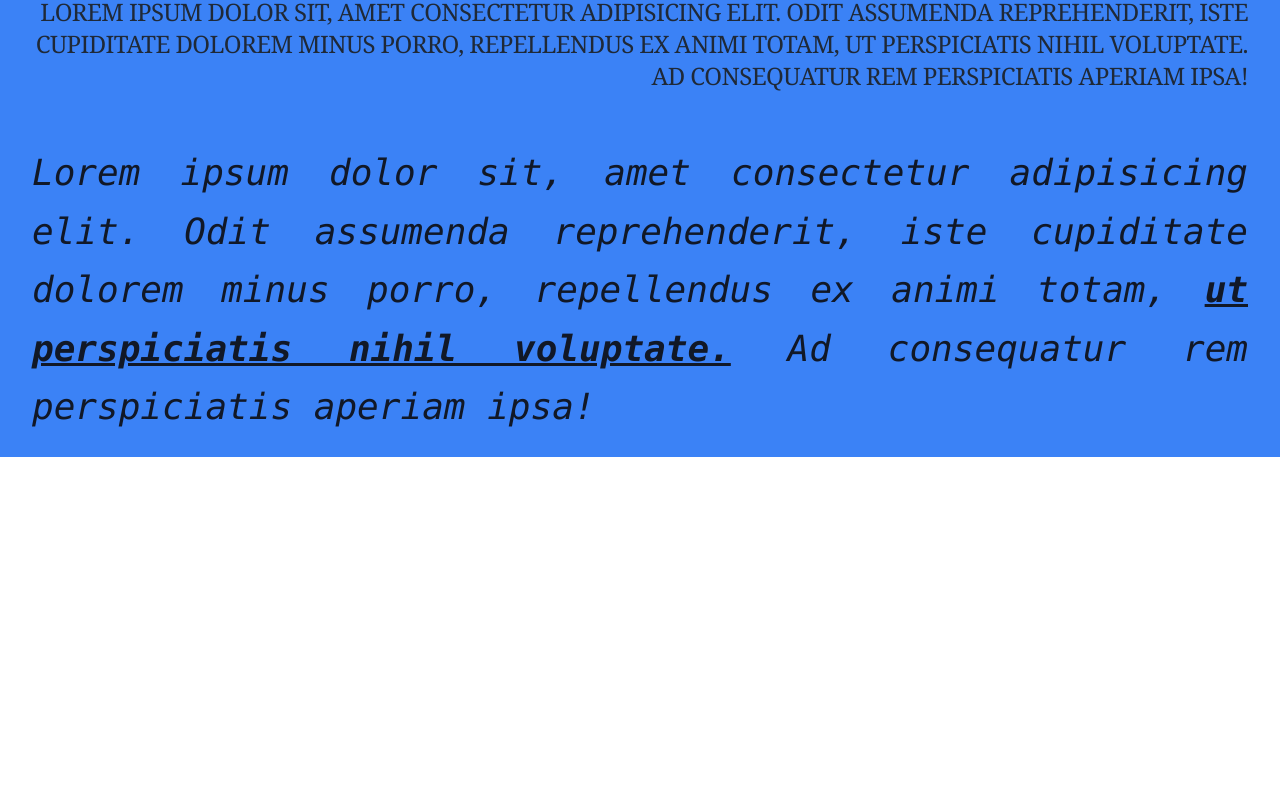
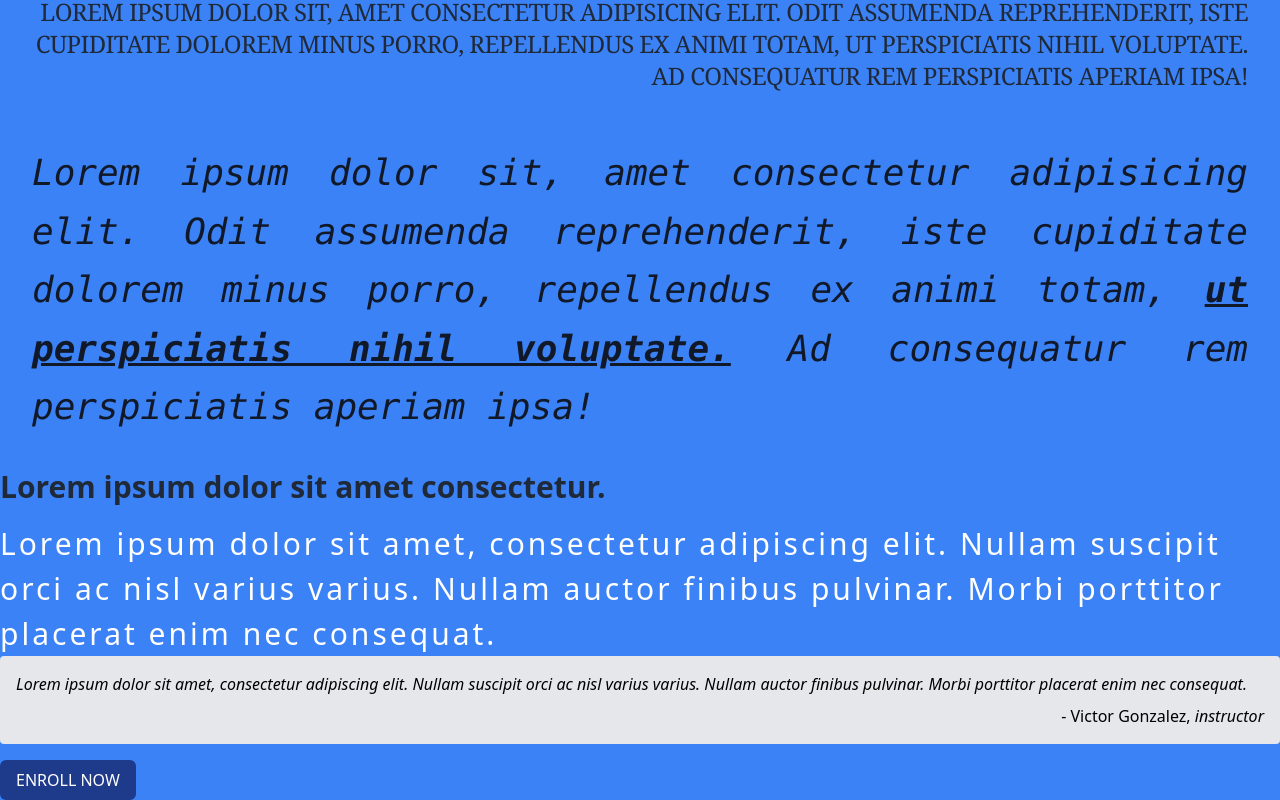
Before and after one commit to ImNotGabo/tailwind-practice, a React (Vite) app: page / in a window 1280 px wide. Shown: the part 1824-2624 px from the top of the page. Before the commit the page ends 2293 px from the top, so only its background shows below. Built offline with nearby package versions, Linux system fonts and the light colour scheme.

Commit message:
Challenge #2

```diff
--- a/src/App.jsx
+++ b/src/App.jsx
@@ -1,3 +1,5 @@
+import Challenge2 from './components/Challenge-2.jsx';
+
 function App() {
   return (
     // Background Classes & Shades
@@ -57,6 +59,7 @@ function App() {
         <span className='font-black underline'>ut perspiciatis nihil voluptate.</span> Ad consequatur rem perspiciatis
         aperiam ipsa!
       </p>
+      <Challenge2 />
     </div>
   );
 }
--- /dev/null
+++ b/src/components/Challenge-2.jsx
@@ -0,0 +1,26 @@
+function Challenge2() {
+  return (
+    <div className=' text-white'>
+      <h1 className='title-case text-3xl font-bold mb-4 text-gray-800'>Lorem ipsum dolor sit amet consectetur.</h1>
+
+      <p className='leading-normal tracking-widest text-3xl'>
+        Lorem ipsum dolor sit amet, consectetur adipiscing elit. Nullam suscipit orci ac nisl varius varius. Nullam
+        auctor finibus pulvinar. Morbi porttitor placerat enim nec consequat.
+      </p>
+
+      <div className='bg-gray-200 p-4 mb-4 rounded text-black'>
+        <p className='italic'>
+          Lorem ipsum dolor sit amet, consectetur adipiscing elit. Nullam suscipit orci ac nisl varius varius. Nullam
+          auctor finibus pulvinar. Morbi porttitor placerat enim nec consequat.
+        </p>
+        <p className='mt-2 text-right'>
+          - Victor Gonzalez, <span className='italic'>instructor</span>
+        </p>
+      </div>
+
+      <button className='bg-blue-900 text-white px-4 py-2 rounded-md uppercase max-w-screen'>Enroll Now</button>
+    </div>
+  );
+}
+
+export default Challenge2;
```
